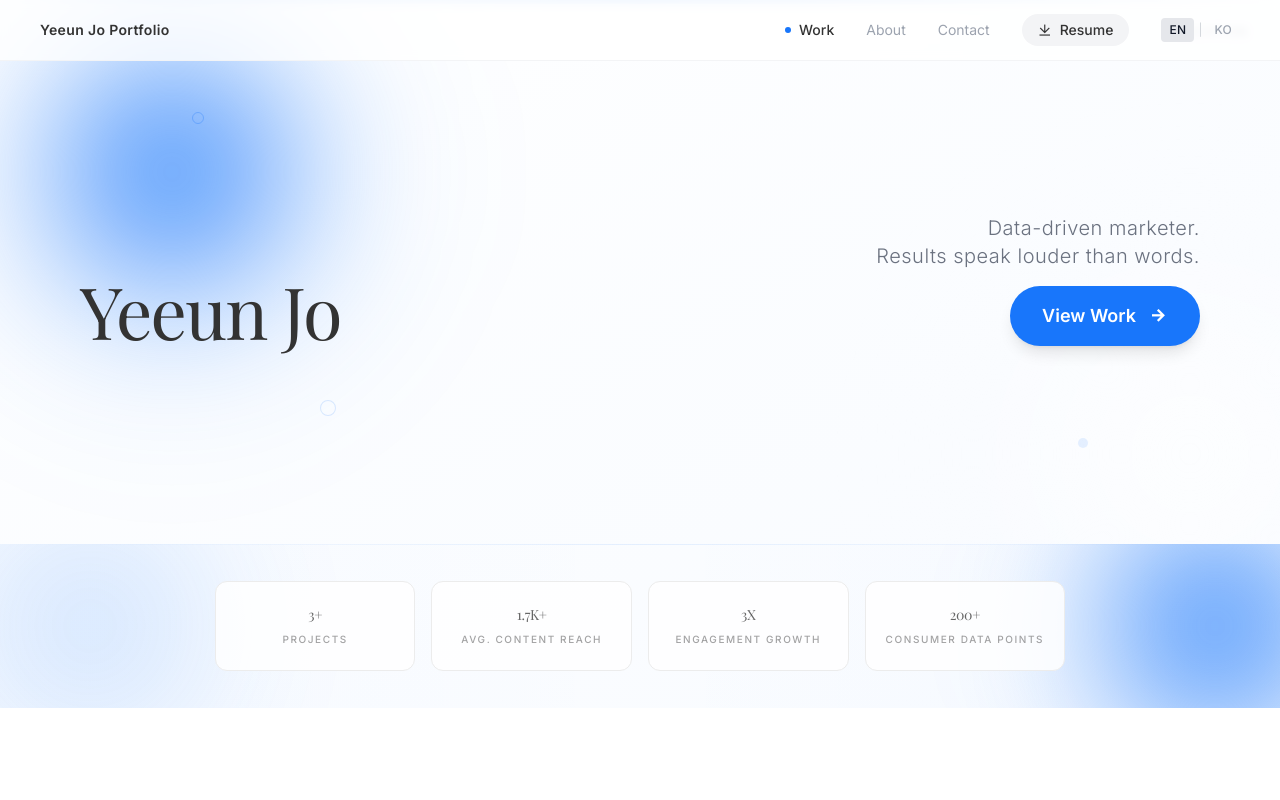
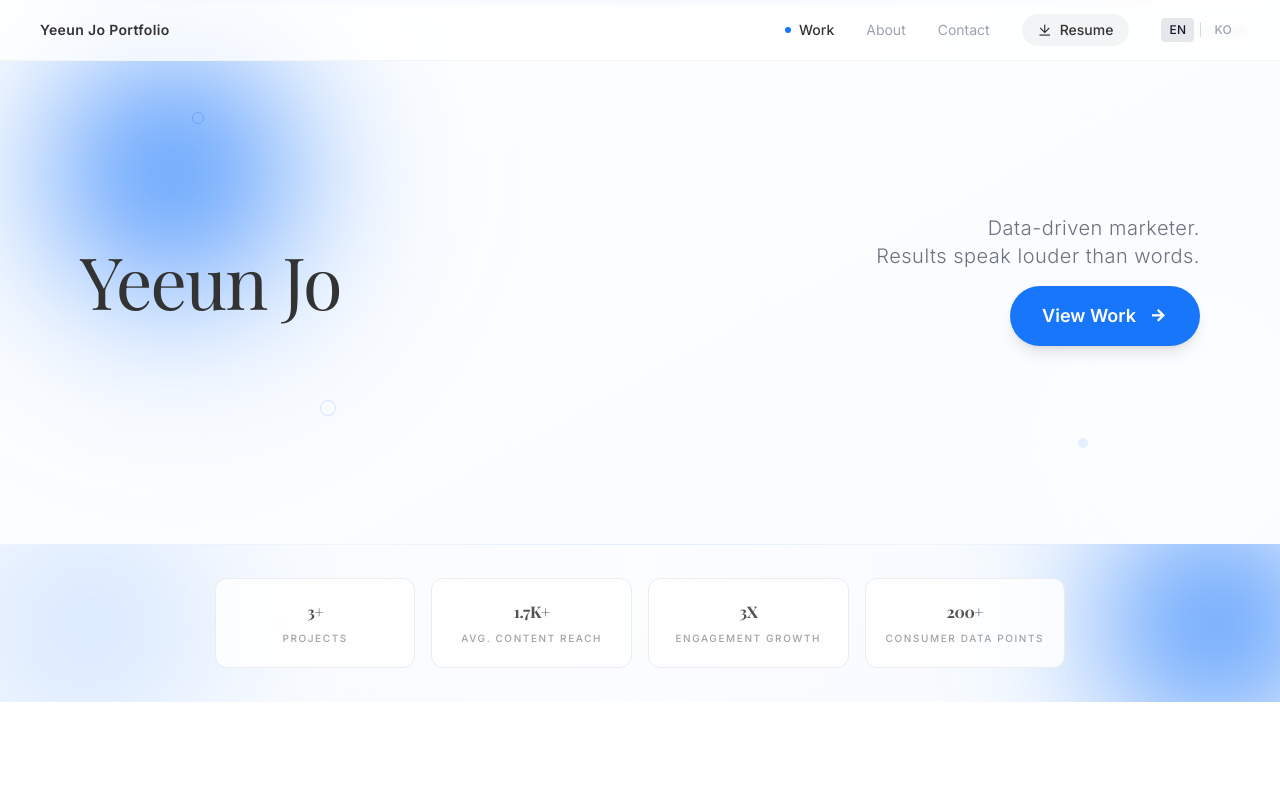
Before and after one commit to yeeunracheljo/yeeunj, a React (Vite) app: page / in a window 1280 px wide. Shown: the top 800 px of the page. Built offline with nearby package versions, Linux system fonts and the light colour scheme.

Commit message:
Align hero and refine stats band

```diff
--- a/src/pages/home/components/PortfolioHero.tsx
+++ b/src/pages/home/components/PortfolioHero.tsx
@@ -58,7 +58,7 @@ export default function PortfolioHero() {
         className="max-w-6xl mx-auto w-full transition-transform duration-300 ease-out will-change-transform"
         style={{ transform: `rotateX(${tilt.x}deg) rotateY(${tilt.y}deg)` }}
       >
-        <div className="flex flex-col md:flex-row md:items-end md:justify-between gap-8">
+        <div className="flex flex-col md:flex-row md:items-center md:justify-between gap-8">
           {/* ── Left — Name + Role Badge ── */}
           <div className={`flex-shrink-0 transition-all duration-1000 delay-150 ${isLoaded ? 'opacity-100 translate-y-0' : 'opacity-0 translate-y-10'}`}>
             <h1 className="text-4xl md:text-6xl lg:text-7xl font-serif text-[#333] leading-none tracking-tight cursor-default select-none group">
--- a/src/pages/home/components/QuickStats.tsx
+++ b/src/pages/home/components/QuickStats.tsx
@@ -56,7 +56,7 @@ function AnimatedNumber({ value }: { value: string }) {
   return (
     <p
       ref={ref}
-      className={`text-xs md:text-sm font-serif font-light text-[#333]/75 tracking-tight transition-all duration-500 ${isAnimating ? 'scale-105 drop-shadow-[0_0_14px_rgba(24,118,251,0.16)] text-[#1876fb]/80' : ''}`}
+      className={`text-sm md:text-base font-serif font-bold text-[#333]/85 tracking-tight transition-all duration-500 ${isAnimating ? 'scale-105 drop-shadow-[0_0_14px_rgba(24,118,251,0.16)] text-[#1876fb]/80' : ''}`}
     >
       {display}
     </p>
@@ -106,9 +106,9 @@ export default function QuickStats() {
   }, [statItems]);
 
   return (
-    <section ref={sectionRef} className="relative h-[156px] md:h-[164px] overflow-hidden flex items-center">
+    <section ref={sectionRef} className="relative h-[150px] md:h-[158px] overflow-hidden flex items-center">
       {/* Full-width subtle blue gradient base */}
-      <div className="absolute inset-0 bg-gradient-to-r from-[#1876fb]/[0.018] via-transparent to-[#1876fb]/[0.018] pointer-events-none" />
+      <div className="absolute top-px bottom-0 left-0 right-0 bg-gradient-to-r from-[#1876fb]/[0.014] via-white/20 to-[#1876fb]/[0.014] pointer-events-none" />
 
       {/* Top edge gradient line */}
       <div className="absolute top-0 left-0 right-0 h-px bg-gradient-to-r from-transparent via-[#1876fb]/10 to-transparent" />
```
